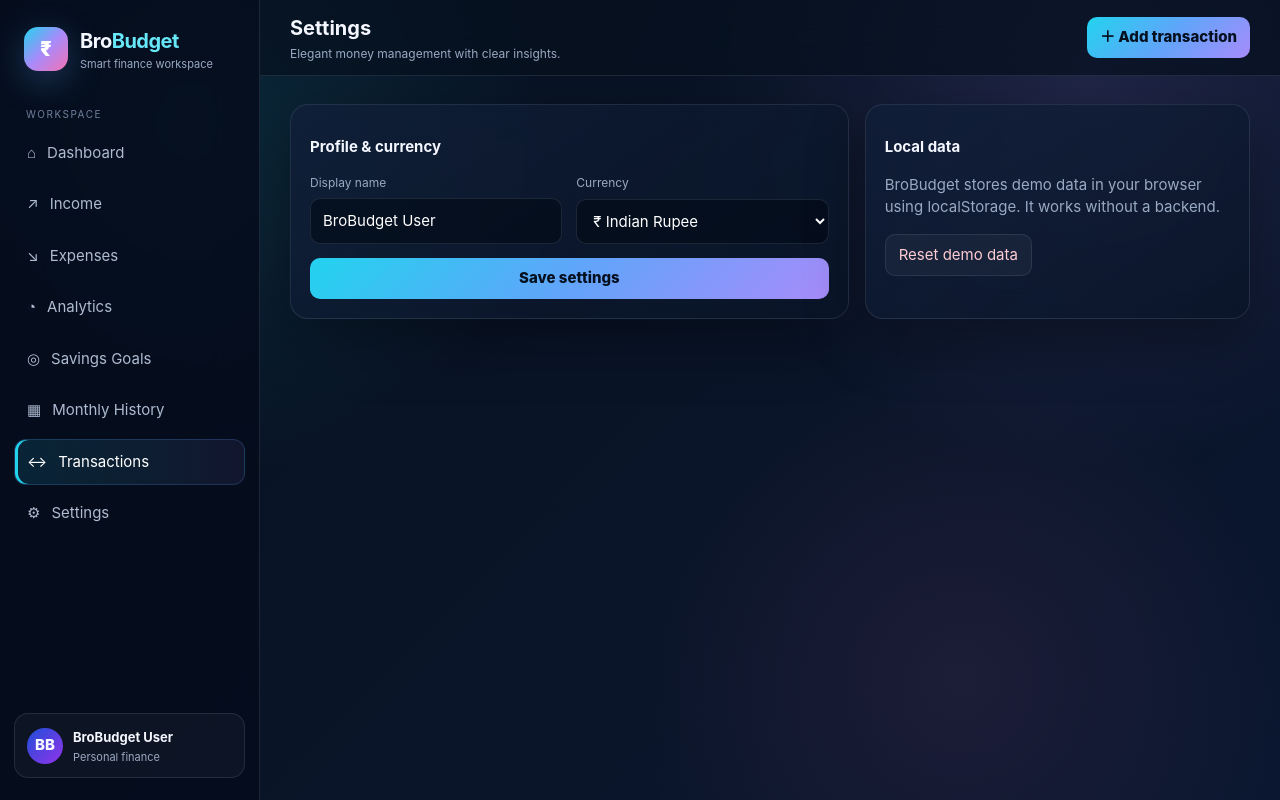
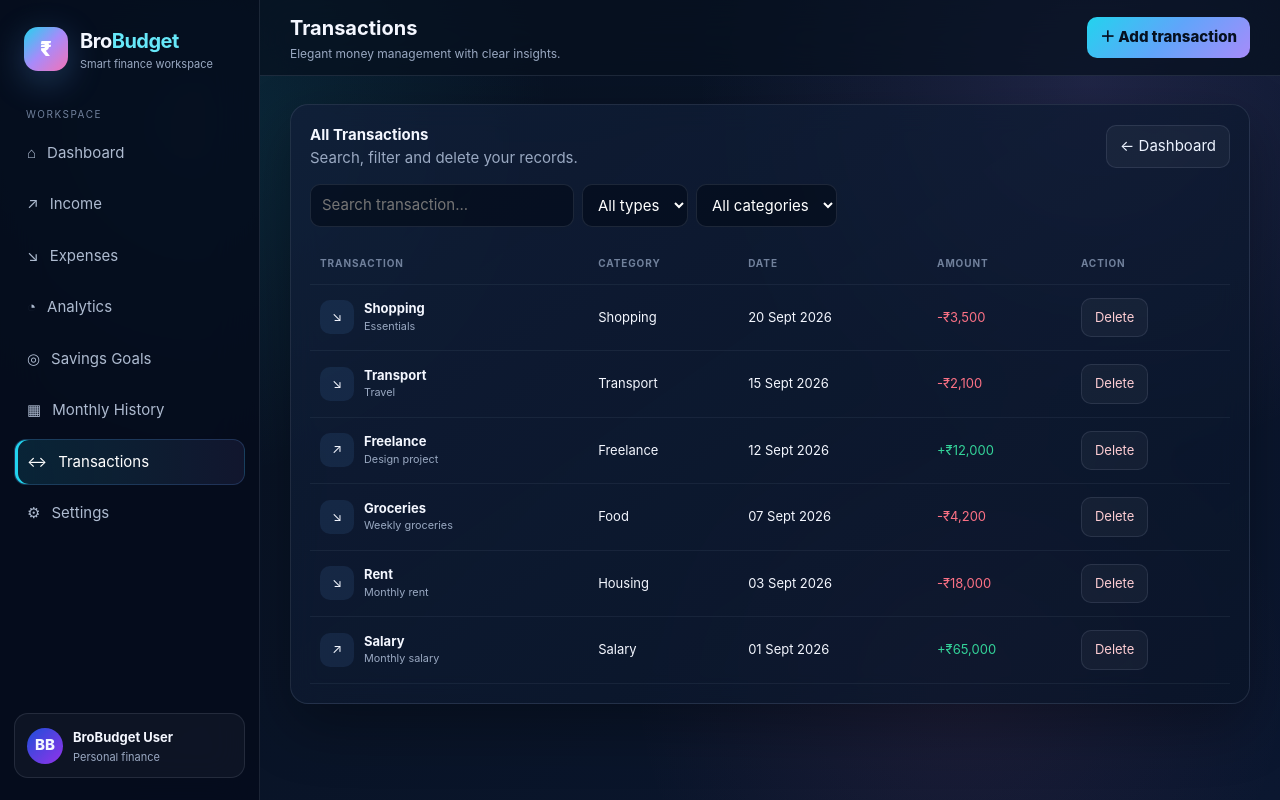
Before and after one commit to harshavardhan-1706/BroBudget-ui, a plain HTML site: page transactions.html in a window 1280 px wide. Drawn offline with Linux system fonts and the light colour scheme.

Commit message:
build BroBudget

```diff
--- a/transactions.html
+++ b/transactions.html
@@ -1,9 +1,11 @@
-<!doctype html><html lang="en"><head><meta charset="UTF-8"><meta name="viewport" content="width=device-width,initial-scale=1"><title>Settings | BroBudget</title><link rel="stylesheet" href="css/dashboard.css"></head>
+<!doctype html><html lang="en"><head><meta charset="UTF-8"><meta name="viewport" content="width=device-width,initial-scale=1"><title>Transactions | BroBudget</title><link rel="stylesheet" href="css/dashboard.css"></head>
 <body><div class="app"><aside class="sidebar" id="sidebar"><div class="brand"><div class="logo">₹</div><div><b>Bro<span style="color:#67e8f9">Budget</span></b><small>Smart finance workspace</small></div></div>
 <div class="nav-title">Workspace</div><nav class="nav"><a href="index.html" data-page="index.html"><span>⌂</span>Dashboard</a><a href="income.html" data-page="income.html"><span>↗</span>Income</a><a href="expenses.html" data-page="expenses.html"><span>↘</span>Expenses</a><a href="analytics.html" data-page="analytics.html"><span>◔</span>Analytics</a><a href="goals.html" data-page="goals.html"><span>◎</span>Savings Goals</a><a href="history.html" data-page="history.html"><span>▦</span>Monthly History</a><a href="transactions.html" data-page="transactions.html"><span>↔</span>Transactions</a><a href="settings.html" data-page="settings.html"><span>⚙</span>Settings</a></nav><div class="user-card"><div class="avatar">BB</div><div><strong id="sidebarUser">BroBudget User</strong><small>Personal finance</small></div></div></aside>
-<main class="main"><header class="topbar"><div class="page-title"><h1>Settings</h1><p>Elegant money management with clear insights.</p></div><div class="actions"><button class="btn mobile-toggle" id="mobileToggle">☰</button><button class="btn primary" data-open-modal>＋ Add transaction</button></div></header>
+<main class="main"><header class="topbar"><div class="page-title"><h1>Transactions</h1><p>Elegant money management with clear insights.</p></div><div class="actions"><button class="btn mobile-toggle" id="mobileToggle">☰</button><button class="btn primary" data-open-modal>＋ Add transaction</button></div></header>
 <section class="container">
-<div class="grid two"><div class="card"><h2 style="font-size:15px">Profile & currency</h2><form id="settingsForm" class="form-grid" style="margin-top:15px"><div class="field"><label>Display name</label><input id="userName" required></div><div class="field"><label>Currency</label><select id="currency"><option value="₹">₹ Indian Rupee</option><option value="$">$ US Dollar</option><option value="€">€ Euro</option><option value="£">£ Pound</option></select></div><div class="field full"><button class="btn primary">Save settings</button></div></form></div><div class="card"><h2 style="font-size:15px">Local data</h2><p class="muted">BroBudget stores demo data in your browser using localStorage. It works without a backend.</p><button class="btn danger" id="resetData">Reset demo data</button></div></div>
+<div class="card"><div class="section-head"><div><h2>All Transactions</h2><span class="muted">Search, filter and delete your records.</span></div><a class="btn" href="index.html">← Dashboard</a></div>
+<div class="filters"><input id="searchTx" placeholder="Search transaction..."><select id="filterType"><option value="all">All types</option><option value="income">Income</option><option value="expense">Expense</option></select><select id="filterCat"><option value="all">All categories</option></select></div>
+<div class="table-wrap"><table class="table"><thead><tr><th>Transaction</th><th>Category</th><th>Date</th><th>Amount</th><th>Action</th></tr></thead><tbody id="transactionBody"></tbody></table></div></div>
 </section></main></div>
 <div class="modal" id="txModal"><div class="modal-box"><div class="modal-head"><h2>Add transaction</h2><button class="btn" data-close-modal>×</button></div><form id="txForm" class="form-grid">
 <div class="field"><label>Name</label><input name="name" required placeholder="e.g. Grocery shopping"></div><div class="field"><label>Amount</label><input name="amount" type="number" min="1" required></div>
@@ -11,6 +13,4 @@
 <div class="field"><label>Category</label><select name="category"><option>Food</option><option>Housing</option><option>Transport</option><option>Shopping</option><option>Bills</option><option>Salary</option><option>Freelance</option><option>Other</option></select></div>
 <div class="field"><label>Date</label><input name="date" type="date" required></div><div class="field"><label>Note</label><input name="note" placeholder="Optional note"></div>
 <div class="field full"><button class="btn primary">Save transaction</button></div></form></div></div><div id="toast" class="toast"></div>
-<script src="js/app.js"></script><script>
-document.addEventListener("DOMContentLoaded",()=>{userName.value=BB.user;currency.value=BB.currency;settingsForm.onsubmit=e=>{e.preventDefault();localStorage.setItem("bb_user",userName.value);localStorage.setItem("bb_currency",currency.value);toast("Settings saved");setTimeout(()=>location.reload(),400)};resetData.onclick=()=>{if(confirm("Reset BroBudget data?")){localStorage.clear();location.reload()}}})
-</script></body></html>
+<script src="js/app.js"></script><script src="js/transactions.js"></script></body></html>
```
